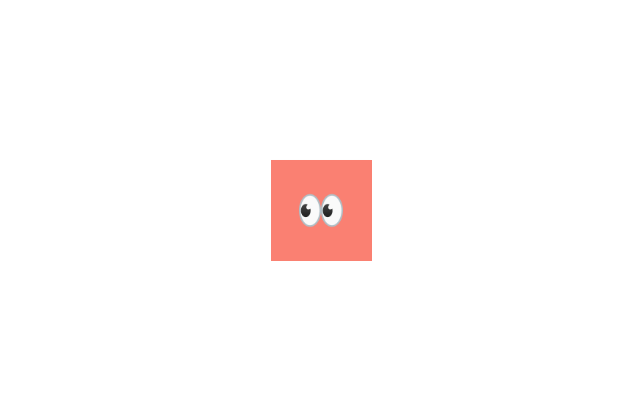
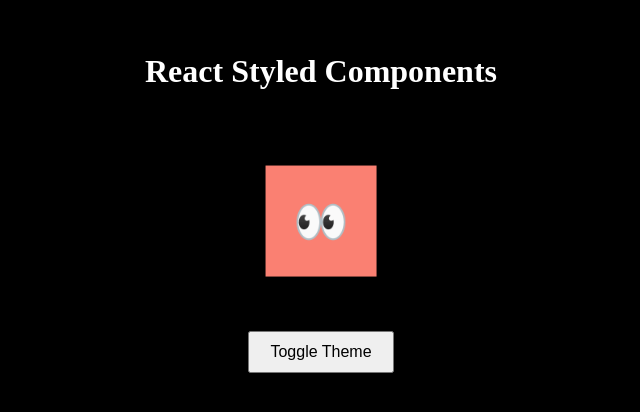
Before and after one commit to jeannjang/crypto-react-ts, a React (Create React App) app: page / in a window 1280 px wide. Shown: the part 198-610 px from the top of the page, without its empty margins (319-959 px from the left). Built offline with nearby package versions, Linux system fonts and the light colour scheme.

Commit message:
react.js 토글모드 구현 (tsx 아님)

```diff
--- a/src/App.js
+++ b/src/App.js
@@ -1,11 +1,46 @@
-import styled from "styled-components";
-import { keyframes } from "styled-components";
+import React, { useState } from "react";
+import styled, {
+  ThemeProvider,
+  createGlobalStyle,
+  keyframes,
+} from "styled-components";
+
+const darkTheme = {
+  colors: {
+    bgColor: "black",
+    txtColor: "white",
+  },
+};
+
+const lightTheme = {
+  colors: {
+    bgColor: "white",
+    txtColor: "darkslategray",
+  },
+};
+
+const GlobalStyle = createGlobalStyle`
+  body {
+    margin: 0;
+    padding: 0;
+    box-sizing: border-box;
+    background-color: ${(props) => props.theme.colors.bgColor};
+    color: ${(props) => props.theme.colors.txtColor};
+  }
+`;
+
+const Title = styled.h1`
+  color: ${(props) => props.theme.colors.txtColor};
+`;
 
 const Wrapper = styled.div`
   display: flex;
+  flex-direction: column;
   height: 100vh;
   justify-content: center;
   align-items: center;
+  gap: 60px;
+  background-color: ${(props) => props.theme.colors.bgColor};
 `;
 
 const Animation = keyframes`
@@ -33,13 +68,32 @@ const Box = styled.div`
   }
 `;
 
+const ThemeToggleButton = styled.button`
+  padding: 10px 20px;
+  font-size: 16px;
+  cursor: pointer;
+`;
+
 function App() {
+  const [theme, setTheme] = useState(darkTheme);
+
+  const toggleTheme = () => {
+    setTheme(theme === darkTheme ? lightTheme : darkTheme);
+  };
+
   return (
+    <ThemeProvider theme={theme}>
+      <GlobalStyle />
       <Wrapper>
+        <Title>React Styled Components</Title>
         <Box>
           <Emoji>👀</Emoji>
         </Box>
+        <ThemeToggleButton onClick={toggleTheme}>
+          Toggle Theme
+        </ThemeToggleButton>
       </Wrapper>
+    </ThemeProvider>
   );
 }
 
--- a/src/index.js
+++ b/src/index.js
@@ -8,4 +8,3 @@ root.render(
     <App />
   </React.StrictMode>
 );
-//초기화
```
Lines whose indentation alone changed are shown as unchanged.
